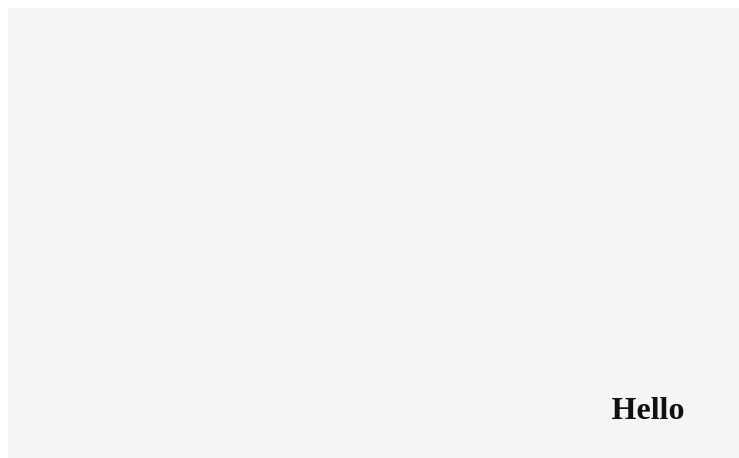
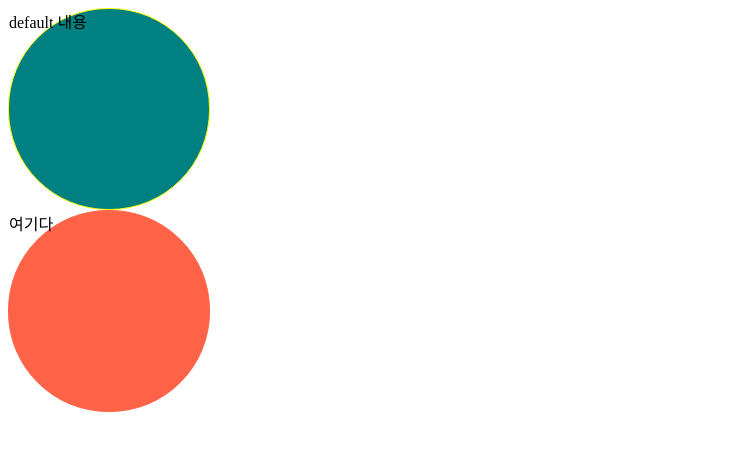
Before and after one commit to wngus6429/ReactMasterClass, a React (Create React App) app: page /1 in a window 1280 px wide. Shown: the top 458 px of the page, without its empty margins (0-739 px from the left). Built offline with nearby package versions, Linux system fonts and the light colour scheme.

Commit message:
update typescript interface basic

```diff
--- a/src/App.tsx
+++ b/src/App.tsx
@@ -1,25 +1,13 @@
-import styled, { keyframes } from 'styled-components';
+// import styled from 'styled-components';
+import Circle from './Circle';
 // 애니메이션 주기위해 keyframes
-
-const Title = styled.h1`
-  // index껄 불러온다는거
-  color: ${(props) => props.theme.textColor};
-`;
-
-const Wrapper = styled.div`
-  display: flex;
-  height: 100vh;
-  width: 100vw;
-  justify-content: center;
-  align-items: center;
-  background-color: ${(props) => props.theme.backgroundColor};
-`;
 
 function App() {
   return (
-    <Wrapper>
-      <Title>Hello</Title>
-    </Wrapper>
+    <div>
+      <Circle borderColor='yellow' bgColor='teal' />
+      <Circle text='여기다' bgColor='tomato' />
+    </div>
   );
 }
 
--- /dev/null
+++ b/src/Circle.tsx
@@ -0,0 +1,34 @@
+import styled from 'styled-components';
+
+//! object shape를 typescript에 설명해주는 typescript의 개념이다.
+interface ContainerProps {
+  bgColor: string;
+  borderColor: string;
+}
+const Container = styled.div<ContainerProps>`
+  width: 200px;
+  height: 200px;
+  background-color: ${(props) => props.bgColor};
+  border-radius: 100px;
+  border: 1px solid ${(props) => props.borderColor};
+`;
+
+//! interface는 object를 설명해주는거임
+//! ?를 붙임으로서 필수가 아니게 할수 있다. | undefined도 가능
+interface CircleProps {
+  bgColor: string;
+  borderColor?: string;
+  //   borderColor: string | undefined;
+  text?: string;
+}
+// 이 bgColor의 타입은 CircleProps의 object 이다라고 말해주고 있는거임
+function Circle({ bgColor, borderColor, text = 'default 내용' }: CircleProps) {
+  return (
+    //* ??는 default 값이다. borderColor가 undefined이면 bgColor의 값을 보낸다.
+    <Container bgColor={bgColor} borderColor={borderColor ?? bgColor}>
+      {text}
+    </Container>
+  );
+}
+
+export default Circle;
```
Also changed, not shown: src/App3.js (added, +26 -0 lines).
